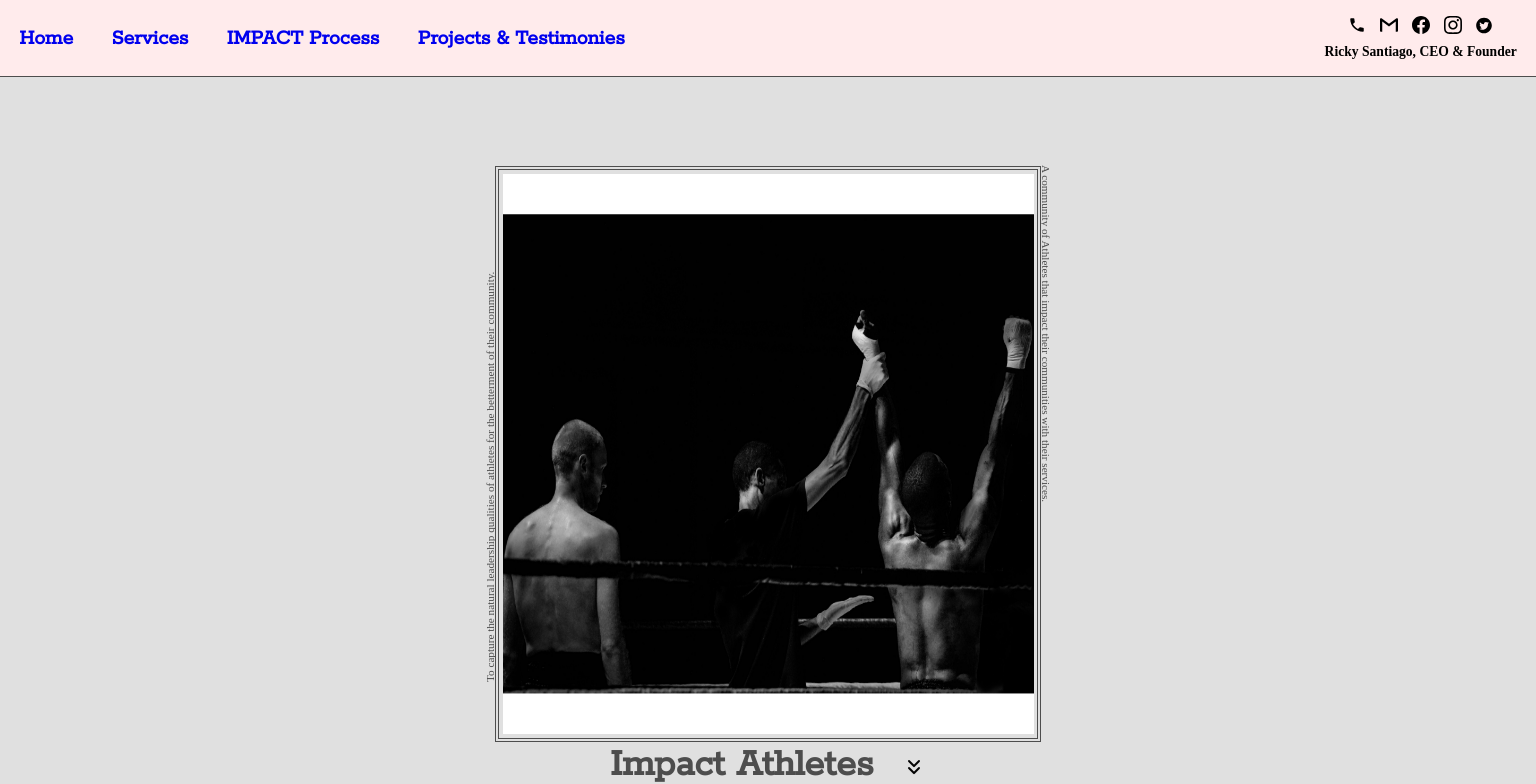
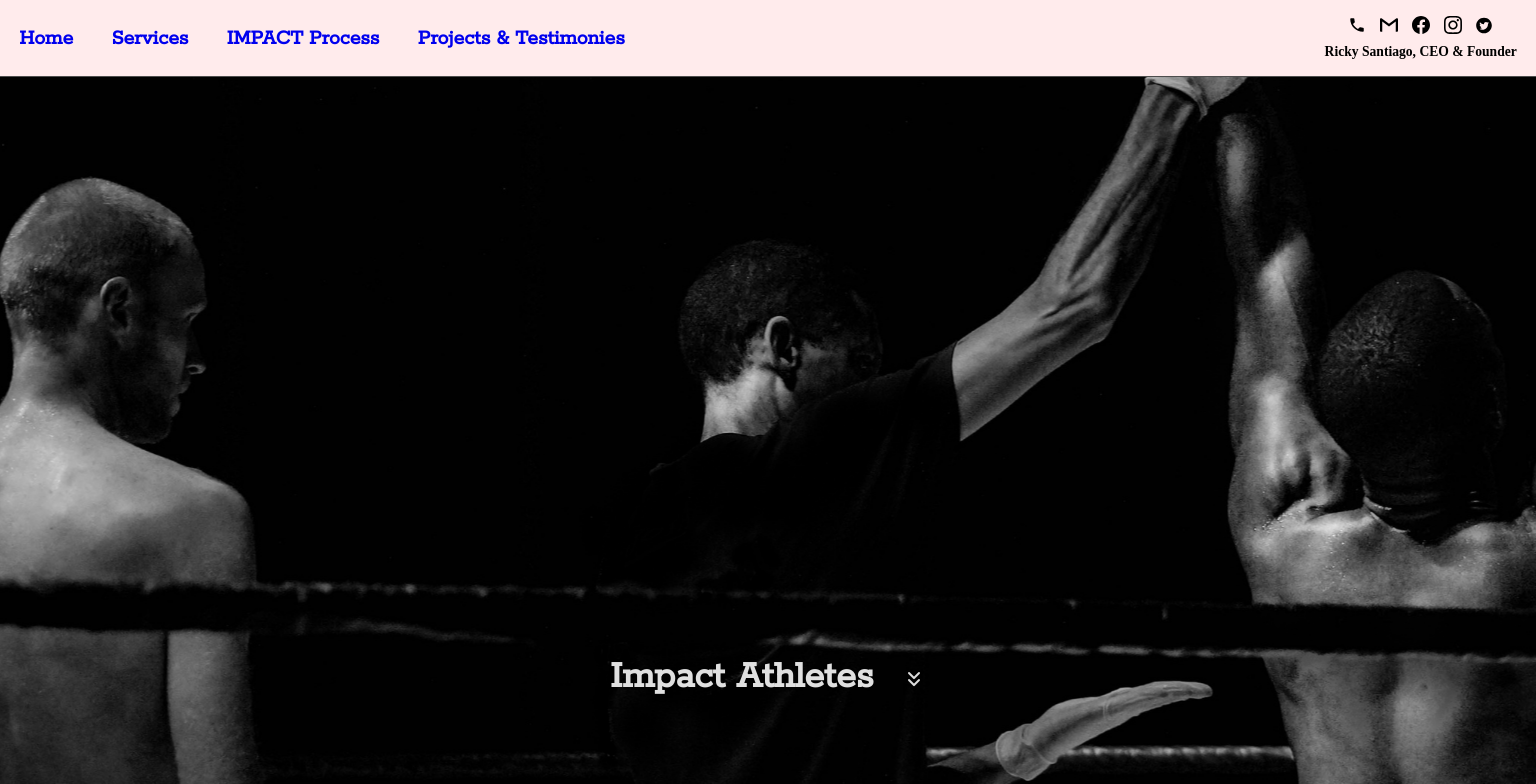
Before and after one commit to hamzafoy/impact-athletes-lou, a React (Create React App) app: page / in a window 1536 px wide. Shown: the top 784 px of the page. Built offline with nearby package versions, Linux system fonts and the light colour scheme; a web font is replaced by a local one.

Commit message:
update the landing page per client's request.

```diff
--- a/src/AboutUs/AboutUs.css
+++ b/src/AboutUs/AboutUs.css
@@ -9,8 +9,9 @@
 }
 
 .about-us {
-    height: 24vh;
+    min-height: 25vh;
     width: 85vw;
+    margin: 10vh 0 0;
     border: 4px #4D4D4D double;
     background-color: #CCCCCC;
 }
@@ -84,7 +85,7 @@
     }
 
     .about-us {
-        height: 34vh;
+        min-height: 34vh;
         width: 50vw;
         margin: 10vh 10vw 0;
         border: 4px #4D4D4D double;
@@ -158,7 +159,7 @@
     }
 
     .about-us {
-        height: 32vh;
+        min-height: 32vh;
         width: 50vw;
         margin: 10vh 10vw 0;
         border: 4px #4D4D4D double;
@@ -232,7 +233,7 @@
     }
 
     .about-us {
-        height: 30vh;
+        min-height: 30vh;
         width: 50vw;
         margin: 10vh 10vw 0;
         border: 4px #4D4D4D double;
--- a/src/LandingPage/LandingPage.css
+++ b/src/LandingPage/LandingPage.css
@@ -5,7 +5,10 @@
   align-items: center;
   width: 100%;
   min-height: 100vh;
-  background-color: #E0E0E0;
+  background: url('../assets/stock_foto.png');
+  background-position: 88% 70%;
+  background-repeat: no-repeat;
+  background-size: auto;
 }
 
 .stock-image {
@@ -19,13 +22,14 @@
   display: flex;
   flex-direction: row;
   align-items: center;
+  margin: 50vh 0 0;
 }
 
 .name-text {
-  width: 76vw;
+  width: 40vw;
   margin: 0 0;
   padding: 0 0;
-  color: #4D4D4D;
+  color: #E0E0E0;
   font-family: 'Rokkitt', serif;
   font-size: 1.25em;
   font-weight: 900;
@@ -38,6 +42,7 @@
 
 .double-chevrons-down {
   animation: motiondown .9s ease infinite;
+  color: #E0E0E0;
 }
 
 .mission-text,
@@ -113,20 +118,24 @@
   .App {
     display: flex;
     min-height: 100vh;
-    background-color: #E0E0E0;
+    background: url('../assets/stock_foto.png');
+    background-position: 40% 75%;
+    background-repeat: no-repeat;
+    background-size: cover;
   }
 
   .title-and-svg {
     display: flex;
     flex-direction: row;
     align-items: center;
+    margin: 50vh 0 0;
   }
 
   .name-text {
-    width: 29vw;
+    width: 24vw;
     margin: 0 0;
     padding: 0 0;
-    color: #4D4D4D;
+    color: #E0E0E0;
     font-family: 'Rokkitt', serif;
     font-size: 2.5em;
     font-weight: 900;
@@ -201,7 +210,12 @@
 
   .App {
     display: flex;
+    flex-direction: column;
     min-height: 100vh;
+    background: url('../assets/stock_foto.png');
+    background-position: 40% 75%;
+    background-repeat: no-repeat;
+    background-size: auto;
     background-color: #E0E0E0;
   }
 
@@ -209,13 +223,14 @@
     display: flex;
     flex-direction: row;
     align-items: center;
+    margin: 50vh 0 0;
   }
 
   .name-text {
     width: 19vw;
     margin: 0 0;
     padding: 0 0;
-    color: #4D4D4D;
+    color: #E0E0E0;
     font-family: 'Rokkitt', serif;
     font-size: 2.5em;
     font-weight: 900;
@@ -284,7 +299,10 @@
     align-items: center;
     width: 100%;
     min-height: 100vh;
-    background-color: #E0E0E0;
+    background: url('../assets/stock_foto.png');
+    background-position: 40% 75%;
+    background-repeat: no-repeat;
+    background-size: auto;
   }
 
   .title-and-svg {
--- a/src/LandingPage/LandingPage.js
+++ b/src/LandingPage/LandingPage.js
@@ -1,5 +1,4 @@
 import './LandingPage.css';
-import stockimage from '../assets/stock_foto.png';
 import AboutUs from '../AboutUs/AboutUs';
 
 
@@ -11,7 +10,7 @@ function LandingPage() {
 
       <div className="App">
 
-        <div className="trading-card-container">
+        {/* <div className="trading-card-container">
 
           <h2 className="mission-text"><span>To capture the natural leadership qualities of athletes for the betterment of their community.</span></h2>
 
@@ -19,7 +18,7 @@ function LandingPage() {
 
           <h2 className="vision-text"><span>A community of Athletes that impact their communities with their services.</span></h2>
 
-        </div>
+        </div> */}
 
         <section className="title-and-svg">
 
```
